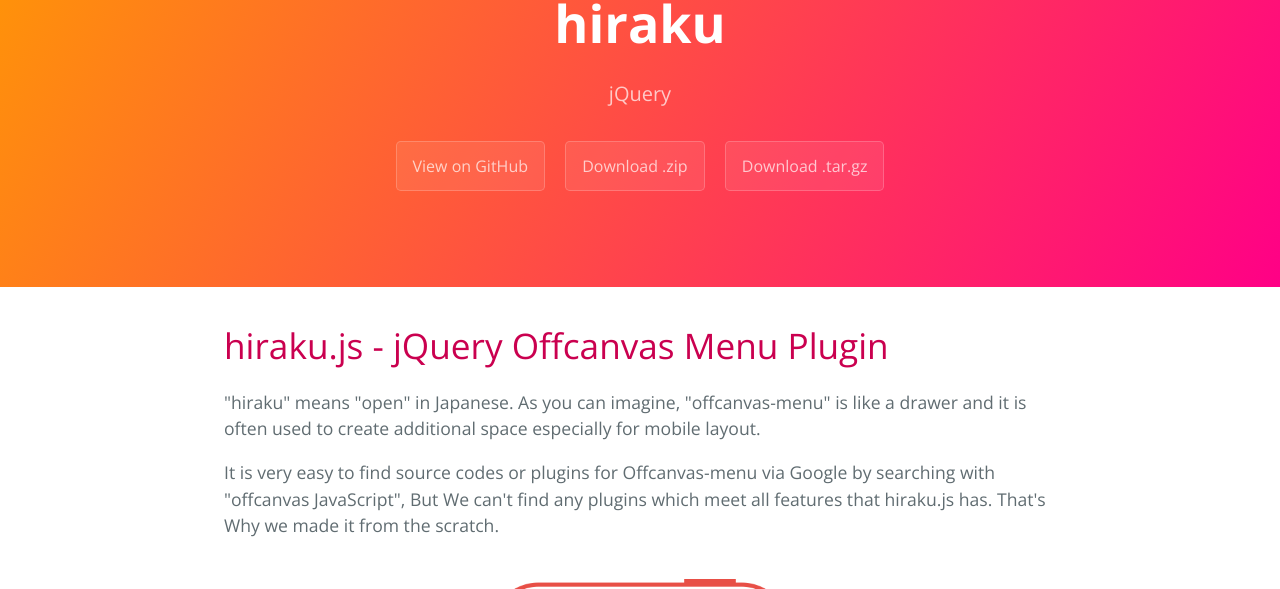
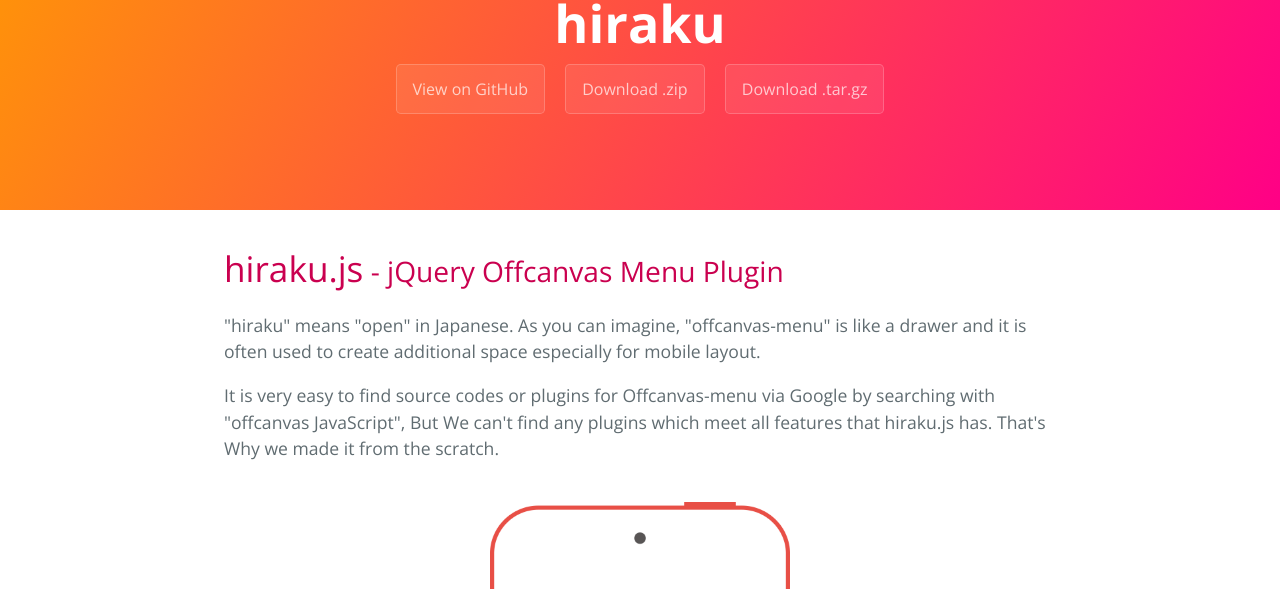
Before and after one commit to appleple/hiraku, a plain HTML site: page index.html in a window 1280 px wide. Shown: the part 202-791 px from the top of the page. Drawn offline with nearby package versions, Linux system fonts and the light colour scheme.

Commit message:
adjust styles

```diff
--- a/index.html
+++ b/index.html
@@ -13,7 +13,7 @@
     <section class="page-header">
       <img src="./images/logo_hiraku.svg" width="100">
       <h1 class="project-name">hiraku</h1>
-      <h2 class="project-tagline">jQuery</h2>
+<!--       <h2 class="project-tagline">jQuery</h2> -->
       <a href="https://github.com/appleple/Hiraku" class="btn">View on GitHub</a>
       <a href="https://github.com/appleple/Hiraku/zipball/master" class="btn">Download .zip</a>
       <a href="https://github.com/appleple/Hiraku/tarball/master" class="btn">Download .tar.gz</a>
@@ -21,7 +21,7 @@
 
     <section class="main-content">
       <h1>
-<a id="hirakujs---jquery-offcanvas-menu-plugin" class="anchor" href="#hirakujs---jquery-offcanvas-menu-plugin" aria-hidden="true"><span aria-hidden="true" class="octicon octicon-link"></span></a>hiraku.js - jQuery Offcanvas Menu Plugin</h1>
+<a id="hirakujs---jquery-offcanvas-menu-plugin" class="anchor" href="#hirakujs---jquery-offcanvas-menu-plugin" aria-hidden="true"><span aria-hidden="true" class="octicon octicon-link"></span></a>hiraku.js<small> - jQuery Offcanvas Menu Plugin</small></h1>
 
 <p>"hiraku" means "open" in Japanese. As you can imagine, "offcanvas-menu" is like a drawer and it is often used to create additional space especially for mobile layout.</p>
 <p>It is very easy to find source codes or plugins for Offcanvas-menu via Google by searching with "offcanvas JavaScript", But We can't find any plugins which meet all features that hiraku.js has. That's Why we made it from the scratch.</p>
```
